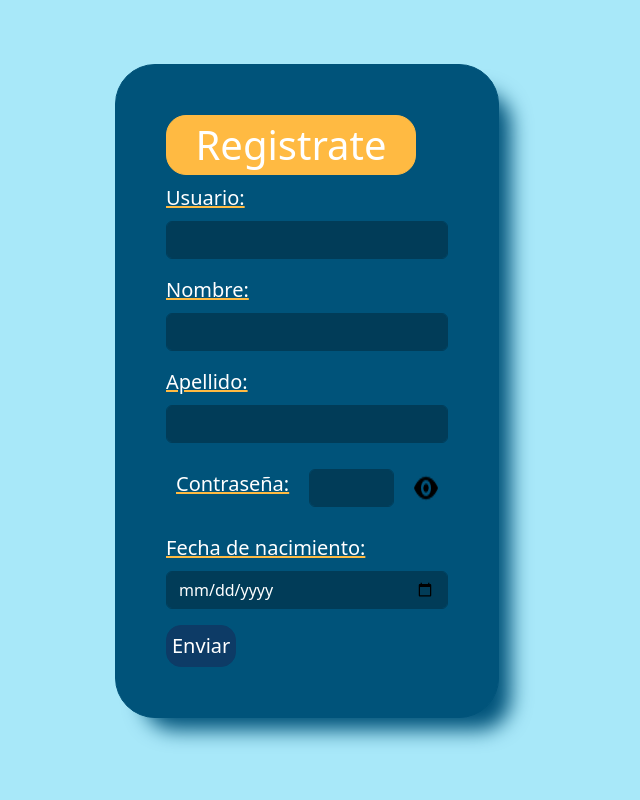
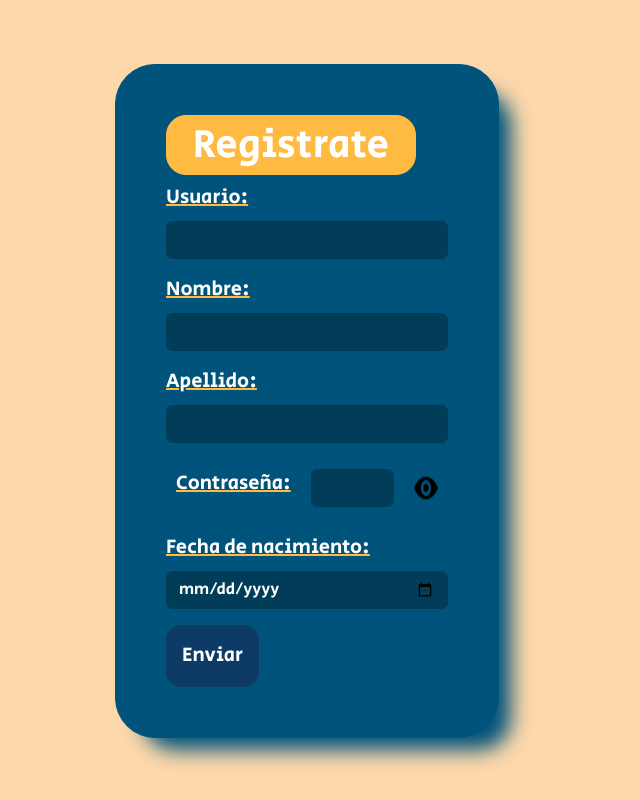
Before and after one commit to dariomaza/PracticaTochaT1, a PHP site: page /RegUsuarios.php in a window 1280 px wide. Shown: the whole page, without its empty margins (333-973 px from the left). Run offline with PHP 8.4, Linux system fonts and the light colour scheme.

Commit message:
MAS COSA 😉🤘🏿🐑👍🏿

```diff
--- a/CSS/style.css
+++ b/CSS/style.css
@@ -6,8 +6,10 @@
     #FFBA42
     #FFD35B
  */
+ @import url('https://fonts.googleapis.com/css2?family=Orbitron:wght@400;500;600;700;800;900&family=Secular+One&display=swap');
  body {
-    background-color: #A8E8F9;
+    background-color: #fcd7a7f3;
+    font-family: 'Secular One', sans-serif;
  }
 .container {
     width: 30%;
@@ -35,7 +37,7 @@ h1 {
 .register-btn {
     text-decoration: none;
     color:  #fff;
-    padding: 5px 5px;
+    padding: 15px;
     border: 1px solid #0D3B66;
     background-color: #0D3B66;
     font-size: 20px;
--- a/RegUsuarios.php
+++ b/RegUsuarios.php
@@ -103,7 +103,7 @@
                 if(isset($nombre) && isset($apellido)) echo "<h3>Bienvenido $nombre $apellido 😘</h3>";
 
             } else {
-                echo "<h3>Tienes que tener entre 12 y 120 años para registrarte</h3>";
+                echo '<h3 class="error">Tienes que tener entre 12 y 120 años para registrarte</h3>';
             }
         } catch (mysqli_sql_exception $e) {
             echo  $e->getMessage();
```
